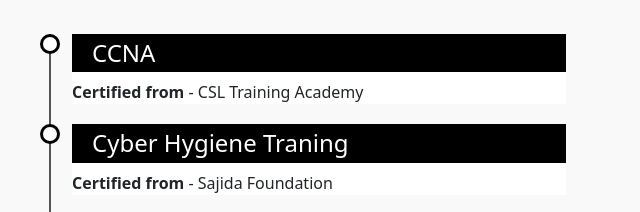
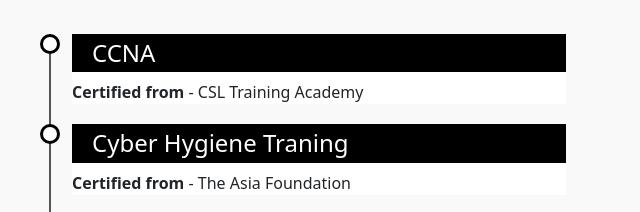
Before and after one commit to tanumalakar/tanumalakar_portfolio, a plain HTML site: page index.html in a window 1280 px wide. Shown: the part 1600-1812 px from the top of the page, 632-1272 px from the left. Drawn offline with nearby package versions, Linux system fonts and the light colour scheme.

Commit message:
Add files via upload

```diff
--- a/index.html
+++ b/index.html
@@ -163,7 +163,7 @@
                  </li>
                   <li>
                     <h4>Cyber Hygiene Traning</h4>
-                     <b>Certified from</b> - Sajida Foundation <br>
+                     <b>Certified from</b> - The Asia Foundation <br>
                    </p>
                   </li>
                   <li>
```
